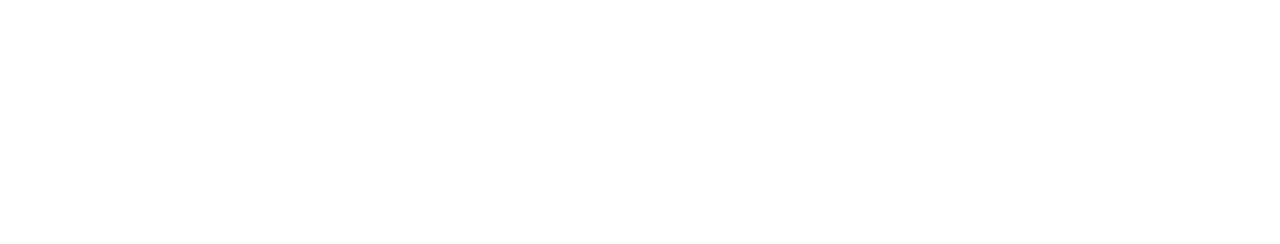
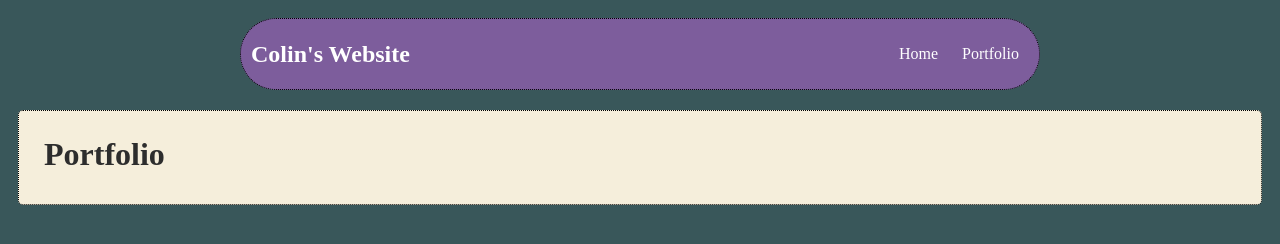
Before and after one commit to colinwilliams91/colin-williams.github.io, a plain HTML site: page portfolio.html in a window 1280 px wide. Drawn offline with Linux system fonts and the light colour scheme.

Commit message:
added Portfolio page to website

```diff
--- a/portfolio.html
+++ b/portfolio.html
@@ -1,11 +1,111 @@
 <!DOCTYPE HTML>
 <html>
     <head>
+      <title>Colin's Website</title>
+      <style type="text/css">
+        body {
+            background: rgb(57, 87, 90);
+            color: rgb(45, 45, 45);
+            padding: 10px;
+            font-family: 'Times New Roman', Times, serif;
+        }
+        header {
+            font-size: 1.5em;
+            font-weight: bold;
+        }
+        h1 {
+            margin: 10px;
+        }
+        #all-contents {
+            max-width: 800px;
+            margin: auto;
+        }
+
+        /* navigation menu */
+        nav {
+            background: rgb(125, 93, 156);
+            margin: 0 auto;
+            margin-bottom: 20px;
+            border: 1px dotted black;
+            border-radius: 40px;
+            display: flex;
+            padding: 10px;
+        }
+        nav header {
+            display: flex;
+            align-items: center;
+            color: rgb(255, 255, 255);
+            flex: 1;
+        }
+        nav ul {
+            list-style-image: none;
+        }
+        nav li {
+            display: inline-block;
+            padding: 0 10px;
+        }
+        nav a {
+            text-decoration: none;
+            color: #fff;
+        }
+
+        /* main container area beneath menu */
+        main {
+            background: rgb(245, 238, 219);
+            display: flex;
+            border: 1px dotted black;
+            border-radius: 5px;
+        }
+        .content {
+            flex: 1;
+            padding: 15px;
+        }
+        /* portfolio styles */
+        #portfolio {
+            list-style-type: none;
+            padding-left: 0;
+        }
+
+        #portfolio li {
+            background: #fff;
+            padding: 10px;
+            border-radius: 10px;
+            margin-bottom: 10px;
+        }
+
+            #portfolio li:hover {
+            background: #eee;
+        }
+
+        #portfolio a {
+            text-decoration: none;
+            color: #454545;
+        }
+
+
+    </style>
     </head>
 
     <body>
       <div id="all-contents">
+        <nav>
+          <header>Colin's Website</header>
+          <ul>
+              <li><a href="index.html">Home</a>
+              </li>
+              <li><a href="portfolio.html">Portfolio</a>
+              </li>
+          </ul>
+      </nav>
+      </div>
 
-      </div>
+      <main>
+        <div class="content">
+          <h1>Portfolio</h1>
+          <ul id="portfolio">
+          </ul>
+        </div>
+      </main>
+
     </body>
 </html>
```
